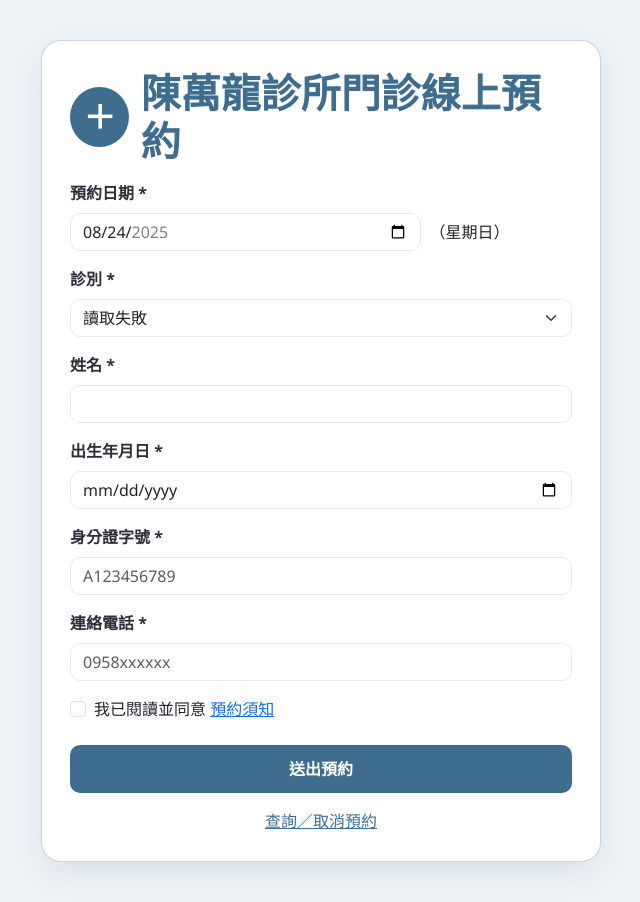
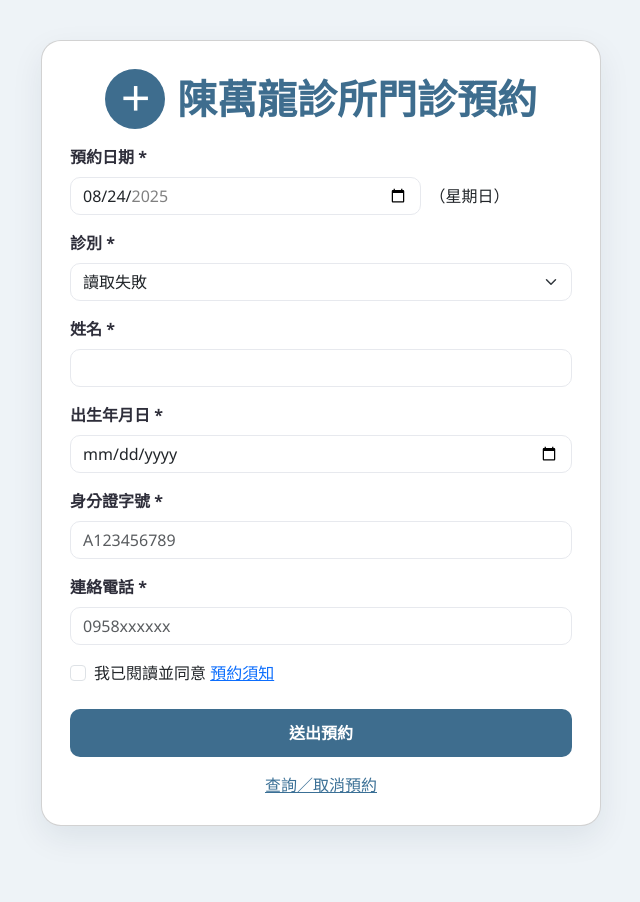
Before and after one commit to tioar/clinic-reservation, a plain HTML site: page index.html in a window 1280 px wide. Shown: the whole page, without its empty margins (319-959 px from the left). After the commit the page ends 866 px from the top, so only its background shows below. Drawn offline with nearby package versions, Linux system fonts and the light colour scheme; no server answers.

Commit message:
Update index.html

```diff
--- a/index.html
+++ b/index.html
@@ -2,7 +2,7 @@
 <html lang="zh-Hant">
 <head>
 <meta charset="UTF-8" />
-<title>陳萬龍診所門診預約</title>
+<title>陳萬龍診所門診線上預約</title>
 <meta name="viewport" content="width=device-width, initial-scale=1" />
 <link href="https://cdn.jsdelivr.net/npm/bootstrap@5.3.2/dist/css/bootstrap.min.css" rel="stylesheet" />
 <link rel="stylesheet" href="style.css" />
@@ -20,7 +20,7 @@
 <div class="card">
   <div class="header">
     <div class="logo">＋</div>
-    <h1>陳萬龍診所門診線上預約</h1>
+    <h1>陳萬龍診所門診預約</h1>
   </div>
 
   <!-- 🔴 新增：錯誤訊息列（預設隱藏） -->
```
